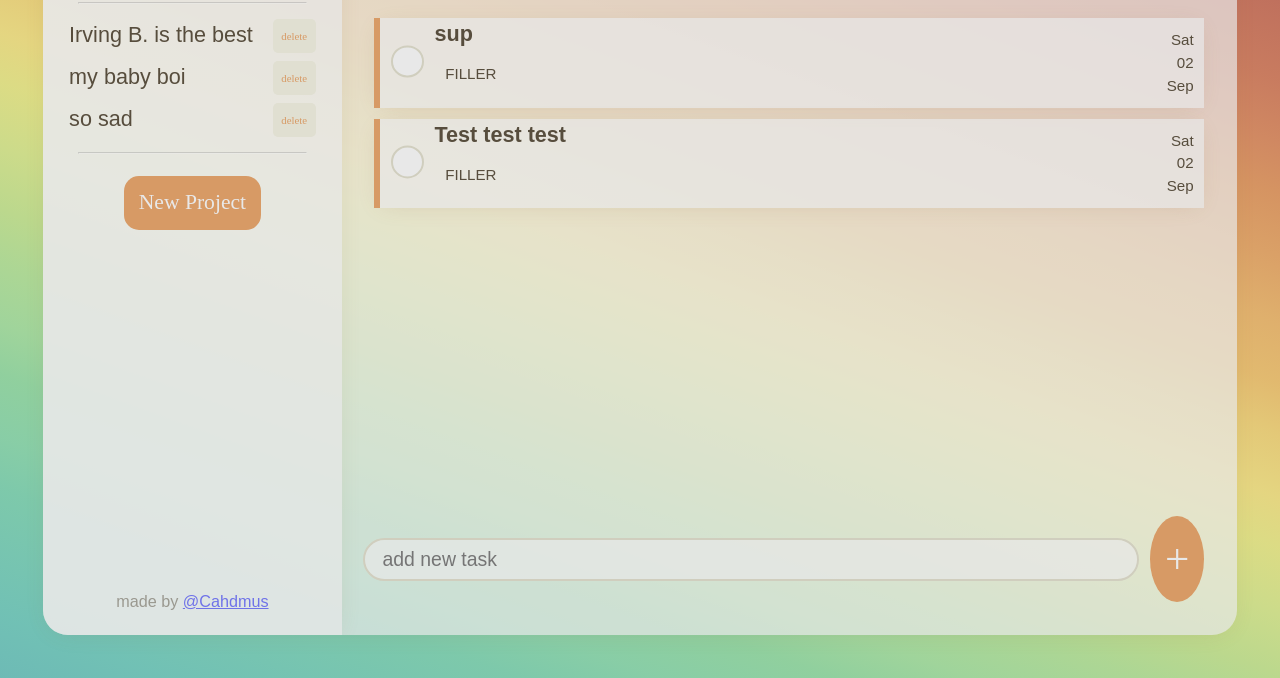
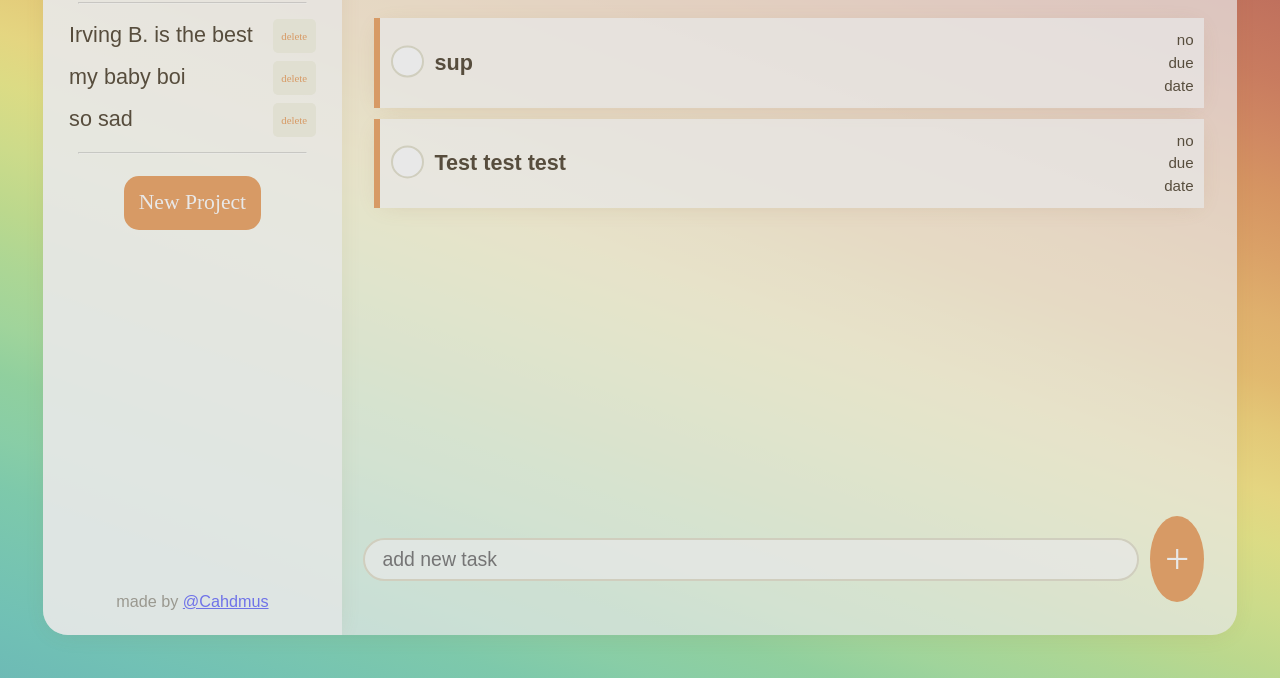
Before and after one commit to cahdmus/Todos, a website built with webpack: page src/template.html in a window 1280 px wide. Shown: the part 122-800 px from the top of the page. Built offline with nearby package versions, Linux system fonts and the light colour scheme; a web font is replaced by a local one.

Commit message:
started to devide dom into modules, fixed adding a task to a project that has none, added utils.js with DOM creation tools

```diff
--- a/src/constructors.js
+++ b/src/constructors.js
@@ -5,7 +5,7 @@ class Project {
         Project.projectCount++;
         this.title = title;
         this.id = id;
-        this.tasks = {};
+        this.tasks = [];
     }
 
     get title() {
--- a/src/displayTasks.js
+++ b/src/displayTasks.js
@@ -1,106 +1,62 @@
-import { isThisSecond } from "date-fns";
 import { Project, Task } from "./constructors";
-import { format } from "date-fns";
 import { changeTab } from "./changeTab";
+import { makeDOM, formater } from "./utils";
+import { renderTask } from "./render";
+
 
 const displayTasks = {
-
     init(project) {
-        // console.log(project.tasks);
         this.project = project;
         this.myTasks = project.tasks,
         this.cacheDOM();
         this.appendDOM();
         this.displayTask();
-        this.bindAddBtn();
+        this.bindEvents();
     },
     cacheDOM() {
         this.projectDisplay = document.querySelector('main');
     },
     appendDOM() {
+        // I'm rewriting this bit in render.js to make this easier to read and stuff
         this.projectDisplay.innerHTML = '';
-        this.title = document.createElement('h1');
-        this.title.innerHTML = this.project.title;
-        this.projectDisplay.appendChild(this.title);
 
-        this.tasksContainer = document.createElement('ul');
-        this.tasksContainer.setAttribute('id', 'tasksContainer');
+        this.projectTitle = makeDOM.id('projectTitle', 'h1', this.project.title);
+        this.projectDisplay.appendChild(this.projectTitle);
+
+        this.tasksContainer = makeDOM.id('tasksContainer', 'ul');
         this.projectDisplay.appendChild(this.tasksContainer);
 
-        this.addNewTask = document.createElement('div');
-        this.addNewTask.setAttribute('id', 'addNewTask')
 
-        this.newTaskInput = document.createElement('input');
-        this.newTaskInput.setAttribute('id', 'newTaskInput');
+        this.addNewTask = makeDOM.id('addNewTask', 'id')
+        this.newTaskInput = makeDOM.id('newTaskInput', 'input')
         this.newTaskInput.setAttribute('placeholder', 'add new task');
         this.newTaskInput.setAttribute('type', 'text')
+
         this.addNewTask.appendChild(this.newTaskInput);
 
-        this.newTaskBtn = document.createElement('button');
-        this.newTaskBtn.setAttribute('id', 'newTaskBtn');
-        this.newTaskBtn.innerHTML = '+';
+
+        this.newTaskBtn = makeDOM.id('newTaskBtn', 'button', '+')
         this.addNewTask.appendChild(this.newTaskBtn);
 
         this.projectDisplay.appendChild(this.addNewTask);
     },
-    bindEvents(tab) {
-        tab.addEventListener('dblclick', () => {
-            changeTab.init()
-        });
-    },
-    bindAddBtn() {
+    bindEvents() {
         this.newTaskBtn.addEventListener('click', () => {
             this.addTask(this.newTaskInput.value);
-        });
+            this.newTaskInput.value = '';
+        })
     },
     displayTask() {
         if (this.myTasks.length > 0) {
             this.myTasks.forEach((task) => {
-                this.render(task)
+                this.tasksContainer.appendChild(renderTask.init(task))
             });
         }
-    },
-    formatDate(date) {
-        return format(new Date(date), 'eee dd MMM')
-    },
-    render(task)  {
-        const newTask = document.createElement('li');
-        newTask.classList.add('task');
-
-        const colorBox = document.createElement('div');
-        colorBox.classList.add('colorBox');
-        newTask.appendChild(colorBox);
-
-        const checkboxContainer = document.createElement('div');
-        const checkbox = document.createElement('input');
-        checkboxContainer.classList.add('checkbox');
-        checkbox.setAttribute('type', 'checkbox')
-        checkboxContainer.appendChild(checkbox);
-        newTask.appendChild(checkboxContainer);
-
-        const title = document.createElement('p');
-        title.classList.add('title');
-        title.innerHTML = task.title;
-        newTask.appendChild(title);
-
-        const desc = document.createElement('p');
-        desc.classList.add('desc');
-        desc.innerHTML = (task._desc) ? task._desk : 'filler';
-        newTask.appendChild(desc);
-
-        const duedate = document.createElement('p');
-        duedate.classList.add('dueDate');
-        duedate.innerHTML = (task.duedate) ? task.duedate : this.formatDate('1995, 9, 2');
-        newTask.appendChild(duedate);
-
-        this.tasksContainer.appendChild(newTask);
-        this.bindEvents(newTask);
     },
     addTask(title) {
         const newTask = new Task(title);
         this.myTasks.push(newTask);
-        console.log(newTask);
-        this.render(newTask);
+        this.tasksContainer.appendChild(renderTask.init(newTask))
     }
 }
 
--- /dev/null
+++ b/src/render.js
@@ -0,0 +1,74 @@
+import { makeDOM, formater } from "./utils";
+
+const renderTask = {
+    init(task) {
+        const newTask = makeDOM.class('task', 'li')
+        newTask.appendChild(this.colorBox());
+        newTask.appendChild(this.checkbox());
+        newTask.appendChild(this.content(task.title, task._desc));
+        newTask.appendChild(this.dueDate(task.duedate));
+
+        this.bindEvents(newTask)
+        return newTask
+    },
+    bindEvents(container) {
+        container.addEventListener('dblclick', () => {
+            updateTask.init()
+        });
+    },
+    colorBox() {
+        return makeDOM.class('colorBox', 'div')
+    },
+    checkbox() {
+        const checkboxContainer = makeDOM.class('checkbox', 'div');
+        const checkbox = makeDOM.class('input', 'input');
+        checkbox.setAttribute('type', 'checkbox');
+        checkboxContainer.appendChild(checkbox);
+        return checkboxContainer
+    },
+    content(title, desc) {
+        const taskContent = makeDOM.class('taskContent', 'div');
+        const taskTitle = makeDOM.class('title', 'p', title);
+        taskContent.appendChild(taskTitle);
+
+        if (desc !== undefined) {
+            const desc = makeDOM.class('desc', 'p', desc);
+            taskContent.appendChild(desc);
+        }
+        return taskContent
+    },
+    dueDate(duedate) {
+        return makeDOM.class('dueDate', 'p', formater.date(duedate))
+    }
+}
+
+const renderTaskContainer = {
+    init(project) {
+        this.projectDisplay.innerHTML = '';
+        this.title(project.title);
+        this.tasksContainer();
+        this.addNewTask();
+    },
+    title(title) {
+        this.projectTitle = makeDOM.id('projectTitle', 'h1', title);
+        this.projectDisplay.appendChild(this.projectTitle);
+    },
+    tasksContainer() {
+        this.tasksContainer = makeDOM.id('tasksContainer', 'ul');
+        this.projectDisplay.appendChild(this.tasksContainer);
+    },
+    addNewTask() {
+        this.addNewTask = makeDOM.id('addNewTask', 'id')
+        this.newTaskInput = makeDOM.id('newTaskInput', 'input')
+        this.newTaskInput.setAttribute('placeholder', 'add new task');
+        this.newTaskInput.setAttribute('type', 'text')
+
+        this.addNewTask.appendChild(this.newTaskInput);
+
+        this.newTaskBtn = makeDOM.id('newTaskBtn', 'button', '+')
+        this.addNewTask.appendChild(this.newTaskBtn);
+        this.projectDisplay.appendChild(this.addNewTask);
+    }
+}
+
+export { renderTask, renderTaskContainer }
--- a/src/styles.css
+++ b/src/styles.css
@@ -227,16 +227,15 @@ main {
   padding: 0;
   display: grid;
   grid-template-columns: .3rem 2.5rem 1fr 3rem;
-  grid-template-rows: 1fr 1fr;
 }
 
 .colorBox {
   background-color: var(--accent-color);
-  grid-area: 1 / 1 / 3 / 2;
+  grid-area: 1 / 1 / 2 / 2;
 }
 
 .checkbox {
-  grid-area: 1 / 2 / 3 / 3;
+  grid-area: 1 / 2 / 2 / 3;
   display: flex;
   justify-content: center;
   align-items: center;
@@ -274,20 +273,25 @@ input[type="checkbox"]:checked::before {
   transform: scale(1);
 }
 
+.taskContent {
+  grid-area: 1 / 3 / 2 / 4;
+  display: flex;
+  flex-direction: column;
+  justify-content: center;
+
+}
 .title {
-  grid-area: 1 / 3 / 2 / 4;
   font-weight: bolder;
 }
 
 .desc {
-  grid-area: 2 / 3 / 3 / 4;
   text-transform: uppercase;
   font-size: .7rem;
   margin-left: .5rem;
 }
 
 .dueDate {
-  grid-area: 1 / 4 / 3 / 5;
+  grid-area: 1 / 4 / 2 / 5;
   padding: .5rem;
   font-size: .7rem;
   text-align: right;
--- /dev/null
+++ b/src/utils.js
@@ -0,0 +1,30 @@
+const makeDOM = {
+    class(name, type, value) {
+        const el = this.element(type, value);
+        el.classList.add(name);
+        return el;
+    },
+    id(name, type, value) {
+        const el = this.element(type, value);
+        el.setAttribute('id', name);
+        return el
+    },
+    element(type, value) {
+        const el = document.createElement(type);
+        (value === undefined) ? el : el.innerHTML = value;
+        return el;
+    }
+}
+
+
+import { format } from "date-fns";
+const formater = {
+    date(date) {
+        // 'year, month, day'
+        // '1995, 9, 2'
+        return (date === undefined) ? 'no due date'
+            : format(new Date(date), 'eee dd MMM');
+    }
+}
+
+export { makeDOM, formater }
```
